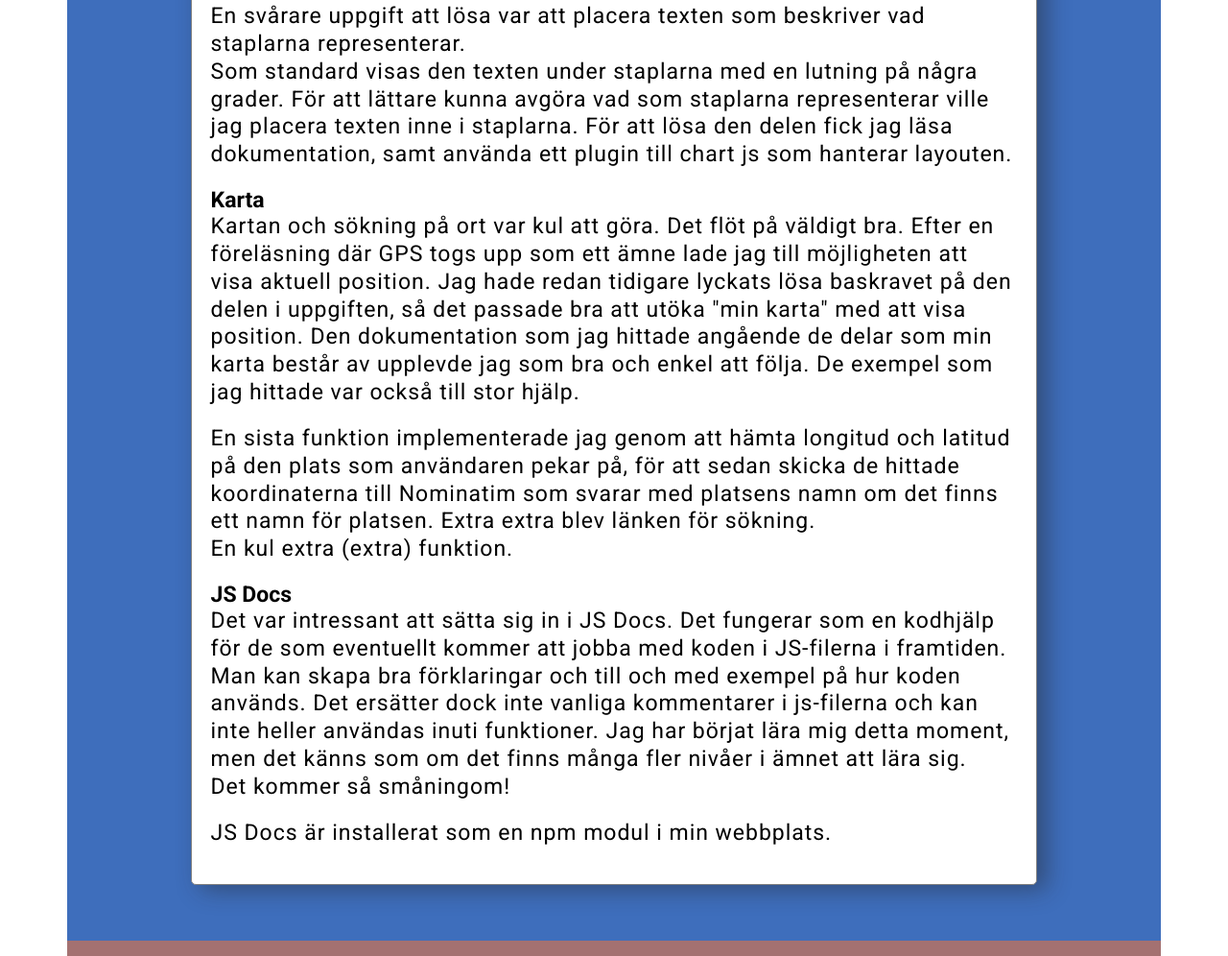
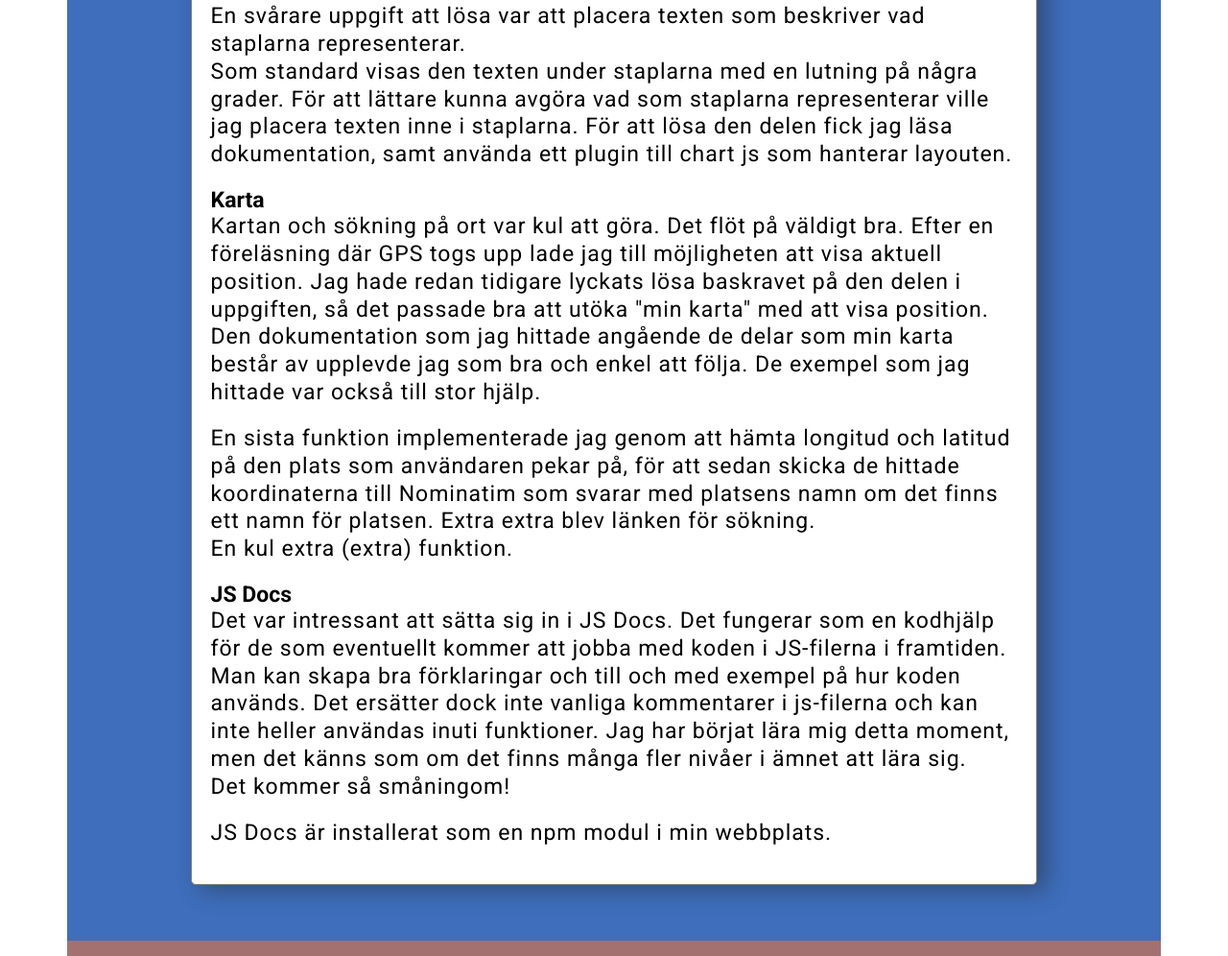
Before and after one commit to Bakko50B/Uppgift_5, a website built with Parcel: page src/index.html in a window 1280 px wide. Shown: the part 2366-3362 px from the top of the page at 96% size. Built offline with nearby package versions, Linux system fonts and the light colour scheme.

Commit message:
Redigerat text på index.html

```diff
--- a/src/index.html
+++ b/src/index.html
@@ -158,7 +158,7 @@
                     delen fick jag läsa dokumentation, samt använda ett plugin till chart js som hanterar layouten.</p>
                 <h4>Karta</h4>
                 <p>Kartan och sökning på ort var kul att göra. Det flöt på väldigt bra. Efter en föreläsning där GPS
-                    togs upp som ett ämne lade jag till möjligheten att visa aktuell position. Jag hade redan tidigare
+                    togs upp lade jag till möjligheten att visa aktuell position. Jag hade redan tidigare
                     lyckats lösa baskravet på den delen i uppgiften, så det passade bra att utöka "min karta" med
                     att visa position. Den dokumentation som jag hittade angående de delar som min karta består av
                     upplevde jag som bra och enkel att följa. De exempel som jag hittade var också till stor hjälp.</p>
```
Also changed, not shown: src/js/map.js (line endings or trailing spaces).
